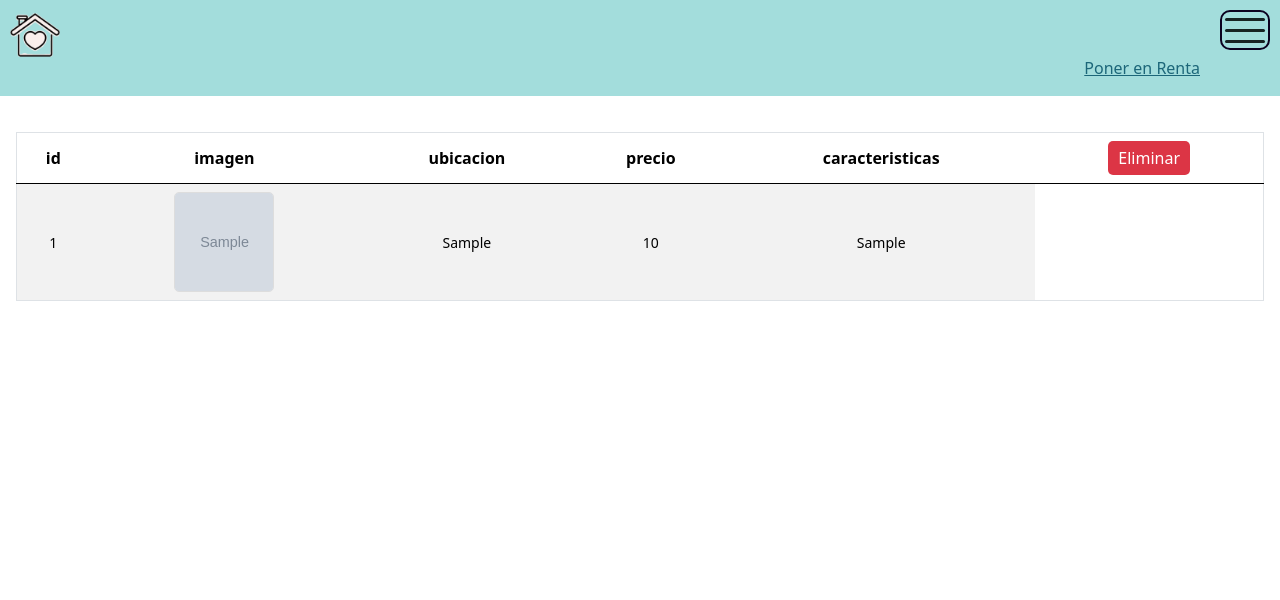
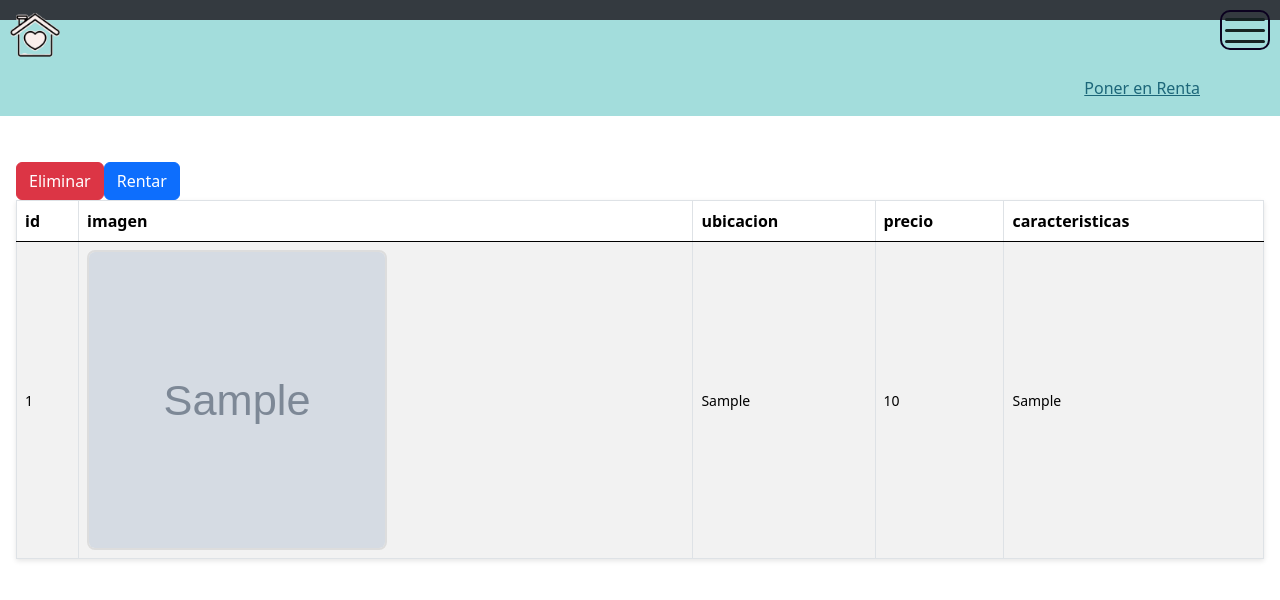
Before and after one commit to eber3/codeigRentas, a CodeIgniter app: page /codeigRentas/index.php/casas/index in a window 1280 px wide; the page is wider, and only the part inside the window is pictured. Shown: the top 600 px of that part. Run offline with CodeIgniter, Linux system fonts and the light colour scheme; tables that the repository leaves empty or names only in its code hold one stand-in row (values such as "Sample post"); grey boxes marked "Sample" are stand-in pictures.

Commit message:
ni hice nada JAJA

```diff
--- a/application/views/casas_views.php
+++ b/application/views/casas_views.php
@@ -61,12 +61,13 @@
   <table class="table table-hover table-striped">
     <thead class="bg-dark text-white">
       <tr>
-        <th scope="col">id</th>
+        <th><strong>id</strong></th>
         <th scope="col">imagen</th>
         <th scope="col">ubicacion</th>
         <th scope="col">precio</th>
         <th scope="col">caracteristicas</th>
-        <th scope="col"><a href=""class="btn btn-danger">Eliminar</a></th> <!-- Aquí agregué una columna para el botón de eliminar -->
+        <a href=""class="btn btn-danger">Eliminar</a></th> <!-- Aquí agregué una columna para el botón de eliminar -->
+        <a href="#" class="btn btn-primary">Rentar</a>
       </tr>
     </thead>
     <tbody id="cuerpoT">
--- a/public/css/tabla.css
+++ b/public/css/tabla.css
@@ -9,62 +9,74 @@
 /* Encabezado de la página */
 header {
     background-color: #343a40;
-    padding: 10px;
+    padding: 20px;
     text-align: center;
+    color: white;
+    font-size: 24px;
 }
-
-
 
 /* Estilo para la tabla */
 .table-responsive {
-    margin-top: 20px;
+    margin-top: 30px;
     padding: 20px;
+    overflow-x: auto;
 }
 
 /* Estilo para la tabla */
 .table {
     width: 100%;
     border-collapse: collapse;
-    border: 1px solid #dee2e6;
-}
-
-.table th, .table td {
-    padding: 15px;
-    text-align: center;
-    vertical-align: middle;
+    background-color: #ffffff;
+    box-shadow: 0 2px 5px rgba(0, 0, 0, 0.1);
 }
 
 /* Encabezados de la tabla */
 .table th {
-    background-color: #343a40;
-    color: white;
+    background-color: #33cfff;
+    color: rgb(188, 237, 221);
     font-size: 16px;
+    padding: 14px;
+    text-align: left;
+    font-weight: bold;
+    border: 1px solid #dee2e6;
 }
 
-/* Filas de la tabla */
 .table tbody tr:nth-child(even) {
-    background-color: #f8f9fa;
+    background-color: #a4eccf;
+}
+
+.table tbody tr:nth-child(odd) {
+    background-color: #90a1de;
 }
 
 .table tbody tr:hover {
-    background-color: #e9ecef;
+    background-color: #a0a5ed; /* Color cuando se pasa el ratón por encima */
+}
+
+/* Estilo de celdas */
+.table td {
+    padding: 14px;
+    text-align: left;
+    vertical-align: middle;
+    font-size: 14px;
+    color: #719cc7;
+    border: 1px solid #dee2e6;
 }
 
 /* Imagen en la tabla */
 .table td img {
-    width: 100px;
-    height: 100px;
+    width: 300px;
+    height: 300px;
     object-fit: cover;
-    border-radius: 5px;
-    border: 1px solid #ddd;
+    border-radius: 8px;
+    border: 2px solid #ddd;
 }
 
-/* Botón de eliminar */
 .table .btn-danger {
     background-color: #dc3545;
     color: white;
     border: none;
-    padding: 5px 10px;
+    padding: 8px 14px;
     text-align: center;
     text-decoration: none;
     border-radius: 5px;
@@ -75,13 +87,11 @@
     background-color: #c82333;
 }
 
-/* Mejoras en la visualización de la tabla */
-.table td {
-    font-size: 14px;
-    color: #495057;
+.table td a {
+    text-decoration: none;
+    color: #007bff;
 }
 
-.table td a {
-    text-decoration: none;
-    color: white;
+.table td a:hover {
+    color: #0056b3;
 }
```
Also changed, not shown: public/img/1.jpg (added), public/img/image1.jpg (added).
